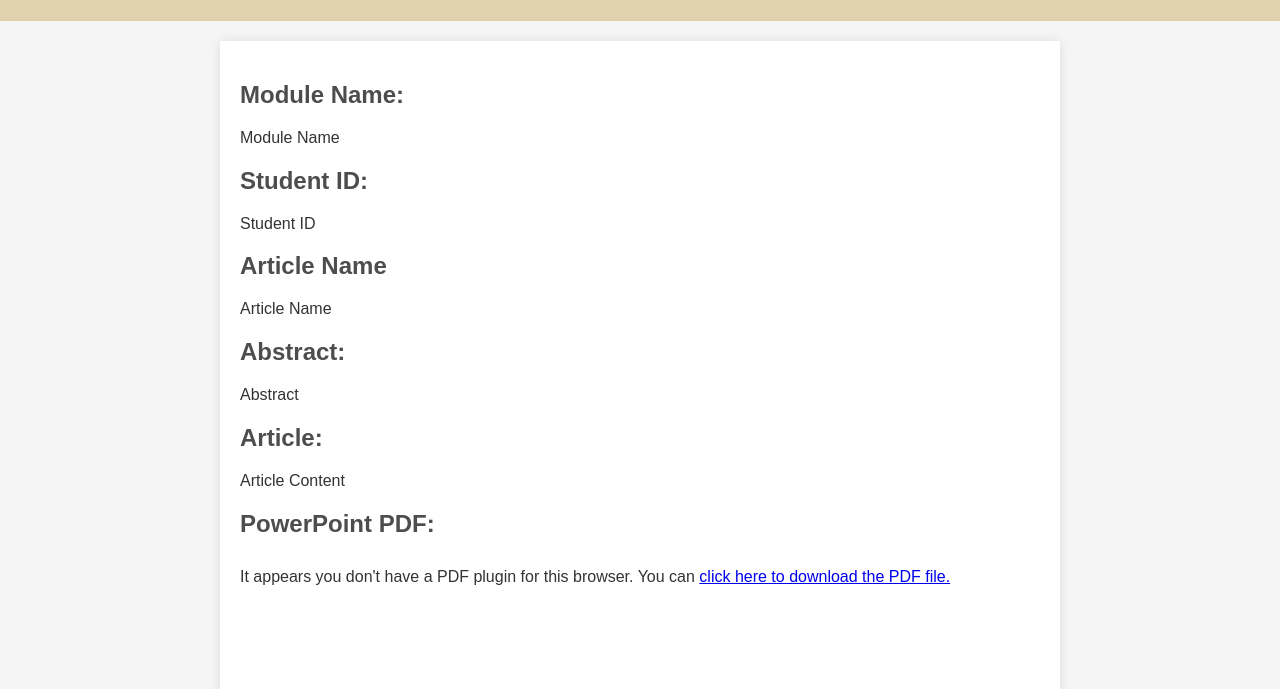
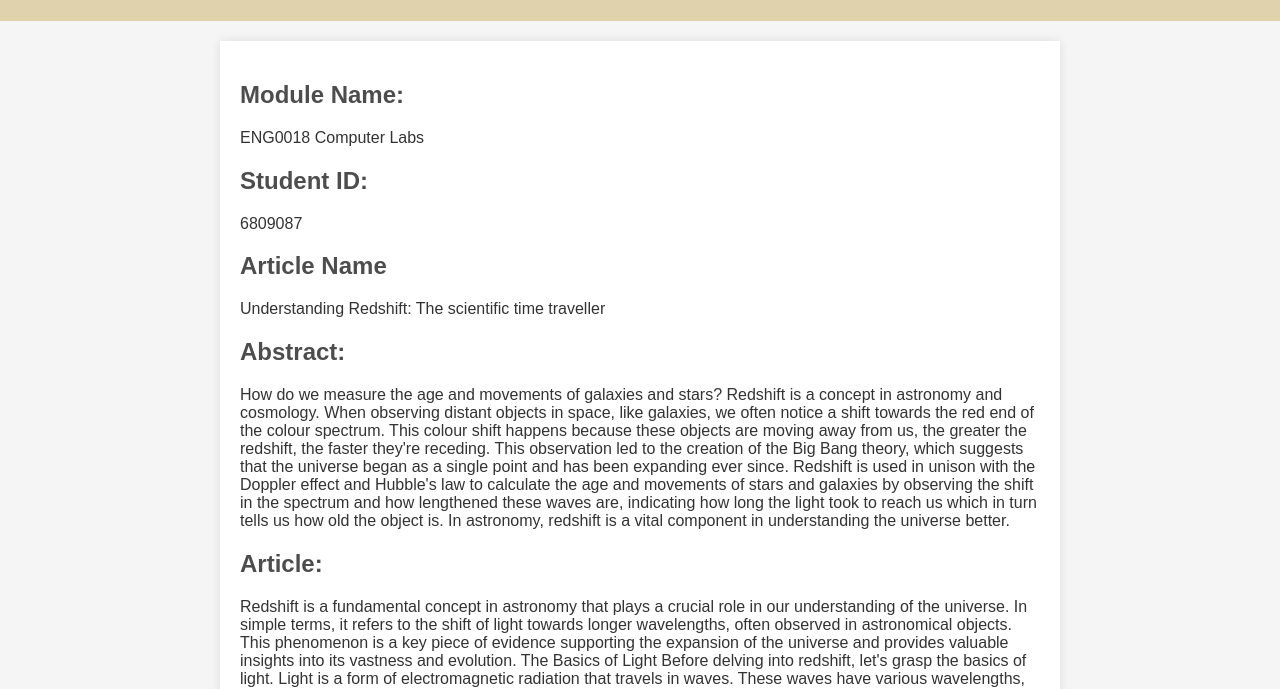
Before and after one commit to FEPSFY6809087/FY6809087, a plain HTML site: page index.html in a window 1280 px wide. Shown: the part 99-788 px from the top of the page. Drawn offline with Linux system fonts and the light colour scheme.

Commit message:
Update index.html
added in article stuff not complete yet

```diff
--- a/index.html
+++ b/index.html
@@ -56,19 +56,61 @@
 
     <main>
         <h2>Module Name:</h2>
-        <p>Module Name</p>
+        <p>ENG0018 Computer Labs</p>
 
         <h2>Student ID:</h2>
-        <p>Student ID</p>
+        <p>6809087</p>
 
         <h2>Article Name</h2>
-        <p>Article Name</p>
+        <p>Understanding Redshift: The scientific time traveller</p>
 
         <h2>Abstract:</h2>
-        <p>Abstract</p>
+        <p>How do we measure the age and movements of galaxies and stars?
+
+Redshift is a concept in astronomy and cosmology. When observing distant objects in space, like galaxies, we often notice a shift towards the red end of the colour spectrum.
+This colour shift happens because these objects are moving away from us, the greater the redshift, the faster they're receding.
+This observation led to the creation of the Big Bang theory, which suggests that the universe began as a single point and has been expanding ever since.
+Redshift is used in unison with the Doppler effect and Hubble's law to calculate the age and movements of stars and galaxies by observing the shift in the spectrum and how lengthened these waves are, indicating how long the light took to reach us which in turn tells us how old the object is.
+In astronomy, redshift is a vital component in understanding the universe better.
+</p>
 
         <h2>Article:</h2>
-        <p>Article Content</p>
+        <p>Redshift is a fundamental concept in astronomy that plays a crucial role in our understanding of the universe. In simple terms, it refers to the shift of light towards longer wavelengths, often observed in astronomical objects. This phenomenon is a key piece of evidence supporting the expansion of the universe and provides valuable insights into its vastness and evolution.
+
+The Basics of Light
+
+Before delving into redshift, let's grasp the basics of light. Light is a form of electromagnetic radiation that travels in waves. These waves have various wavelengths, and the range of wavelengths is what we perceive as the spectrum of light. Visible light, the light our eyes can detect, spans a small portion of this spectrum.
+
+Wavelength and Frequency
+
+Wavelength is the distance between successive peaks (or troughs) of a wave. Frequency, on the other hand, is the number of wave cycles passing a point per unit of time. In simple terms, wavelength and frequency are inversely related: as one increases, the other decreases.
+
+The Doppler Effect
+
+Now, imagine you're standing by a road as a car approaches and then passes you. As the car approaches, you hear a higher-pitched sound, which drops as it moves away. This change in pitch is known as the Doppler effect, and it also applies to light waves.
+
+In the context of light, the Doppler effect causes a shift in the observed wavelength and frequency of light from a moving source. If the source is moving towards an observer, the wavelengths shorten, resulting in a blueshift. Conversely, if the source is moving away, the wavelengths lengthen, leading to a redshift.
+
+Cosmic Redshift
+
+In the vastness of space, galaxies, stars, and other celestial objects are not stationary; they are in constant motion. When we observe the light emitted by these objects, we can detect a shift towards longer wavelengths, indicating a redshift.
+
+The most significant implication of cosmic redshift is its association with the expansion of the universe. Edwin Hubble, an astronomer, played a pivotal role in discovering this correlation. Hubble observed that galaxies farther away from us exhibited larger redshifts, suggesting that the universe is expanding uniformly.
+
+The Hubble Law
+
+The relationship between the distance of a galaxy and its redshift is encapsulated in the Hubble Law. This law states that the velocity at which a galaxy is receding from an observer is directly proportional to its distance. In mathematical terms, v = H₀d, where v is the velocity, d is the distance, and H₀ is the Hubble constant.
+
+Understanding the Hubble Law is crucial for comprehending the expanding nature of the universe. It implies that galaxies farther away from us are moving away faster, supporting the concept of an expanding cosmos.
+
+The Big Bang Connection
+
+Redshift serves as a compelling piece of evidence supporting the Big Bang theory, which proposes that the universe originated from an incredibly hot and dense state approximately 13.8 billion years ago. According to this theory, the universe has been expanding ever since.
+
+The cosmic microwave background radiation, a faint glow permeating the universe, is another key aspect linked to the Big Bang. As the universe expanded, this radiation cooled, leaving behind a remnant that can be observed today. The redshift of this radiation aligns with the predictions of the Big Bang theory, providing additional support for this widely accepted cosmological model.
+
+Conclusion
+</p>
 
         <h2>PowerPoint PDF:</h2>
         <div class="pdf-container">
```
